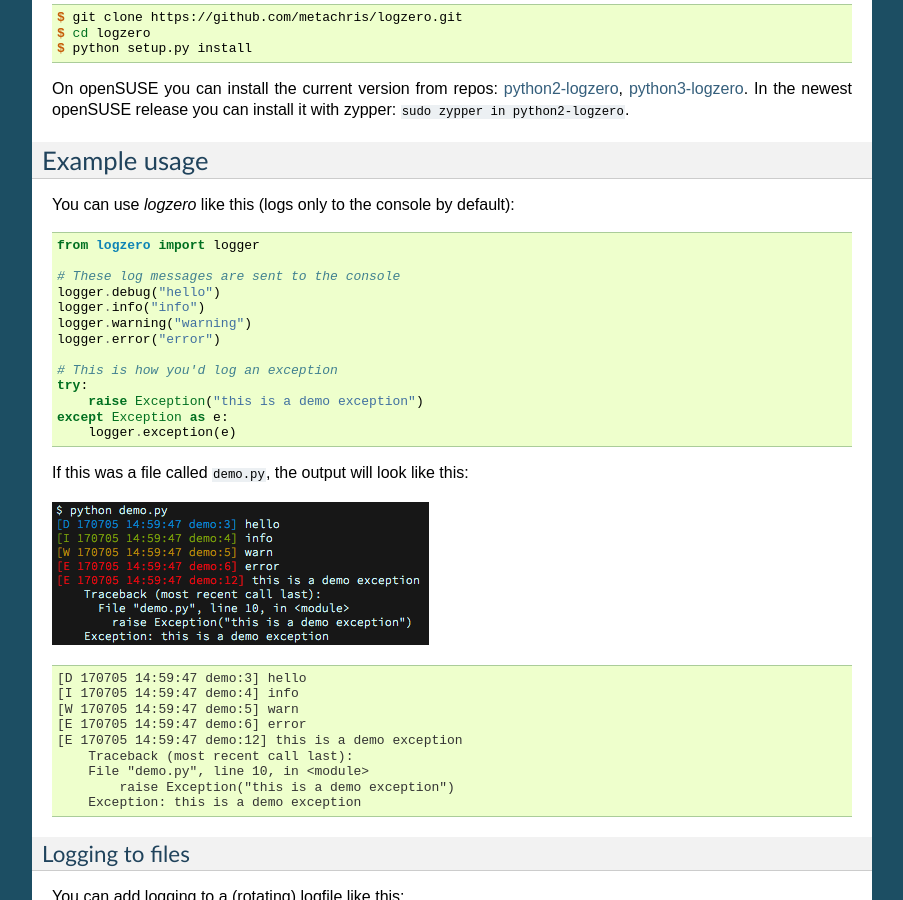
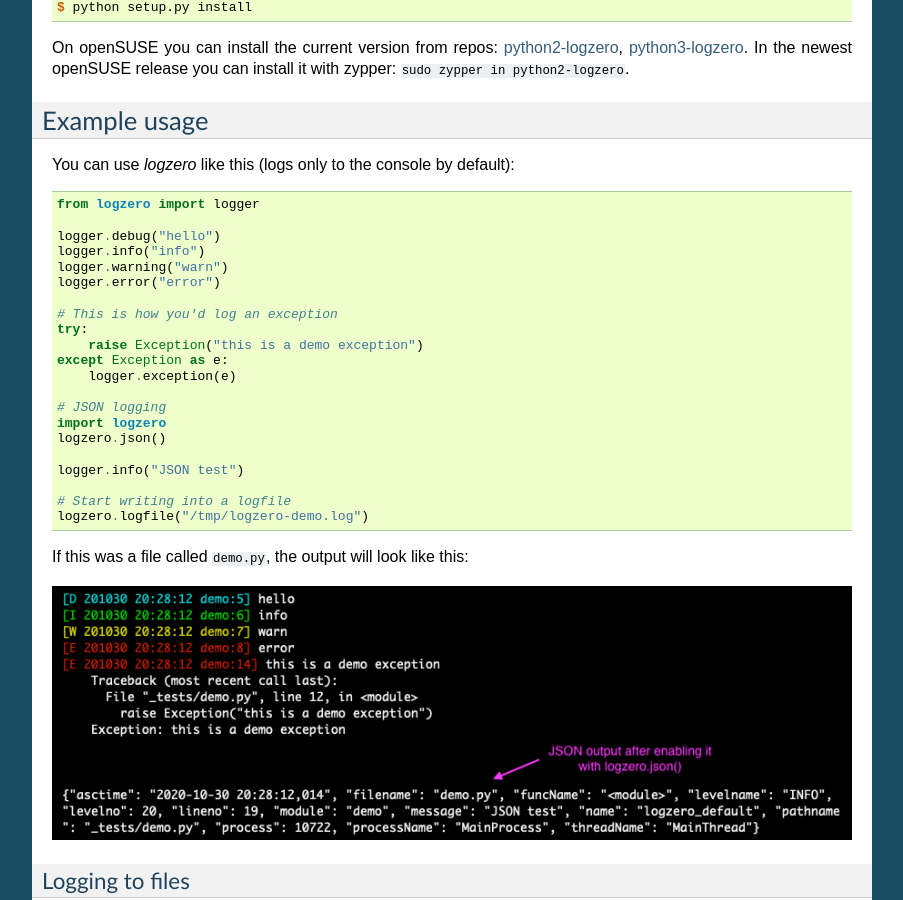
Before and after one commit to metachris/logzero, a Sphinx documentation site: the page built from docs/index.rst, in a window 1280 px wide and 900 px high, scrolled down 995 px. Shown: the whole window, without its empty margins (198-1101 px from the left). Built offline with Sphinx 7.4.7, drawn with Linux system fonts in a browser that asks for light colours.

Commit message:
quick docs update

```diff
--- a/docs/index.rst
+++ b/docs/index.rst
@@ -7,9 +7,8 @@
 
 Robust and effective logging for Python 2 and 3.
 
-.. image:: _static/logo.png
+.. image:: _static/demo-output-with-beaver.png
    :alt: Logo
-   :width: 300px
 
 **Features**
 
@@ -26,11 +25,6 @@
 * Licensed under the MIT license.
 * Heavily inspired by the `Tornado web framework`_.
 * Hosted on GitHub: https://github.com/metachris/logzero
-
-
-.. image:: _static/demo_output.png
-   :alt: Demo output in color
-   :width: 300px
 
 
 Installation
@@ -74,10 +68,9 @@
 
     from logzero import logger
 
-    # These log messages are sent to the console
     logger.debug("hello")
     logger.info("info")
-    logger.warning("warning")
+    logger.warning("warn")
     logger.error("error")
 
     # This is how you'd log an exception
@@ -86,23 +79,19 @@
     except Exception as e:
         logger.exception(e)
 
+    # JSON logging
+    import logzero
+    logzero.json()
+
+    logger.info("JSON test")
+
+    # Start writing into a logfile
+    logzero.logfile("/tmp/logzero-demo.log")
+
 If this was a file called ``demo.py``, the output will look like this:
 
-.. image:: _static/demo_output_with_exception.png
+.. image:: _static/demo-output-json.png
    :alt: Demo output in color
-
-.. code-block:: console
-
-    [D 170705 14:59:47 demo:3] hello
-    [I 170705 14:59:47 demo:4] info
-    [W 170705 14:59:47 demo:5] warn
-    [E 170705 14:59:47 demo:6] error
-    [E 170705 14:59:47 demo:12] this is a demo exception
-        Traceback (most recent call last):
-        File "demo.py", line 10, in <module>
-            raise Exception("this is a demo exception")
-        Exception: this is a demo exception
-
 
 Logging to files
 ----------------
--- a/docs/readme.rst
+++ /dev/null
@@ -1 +0,0 @@
-.. include:: ../README.rst
```
Also changed, not shown: README.md (+4 -3 lines), 1 other file.
